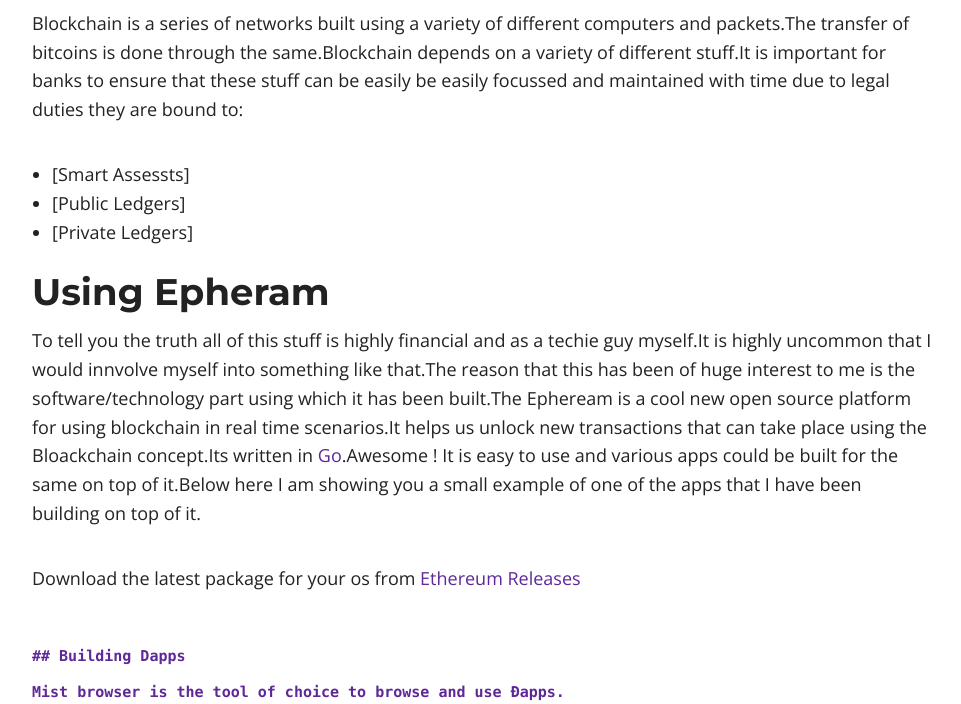
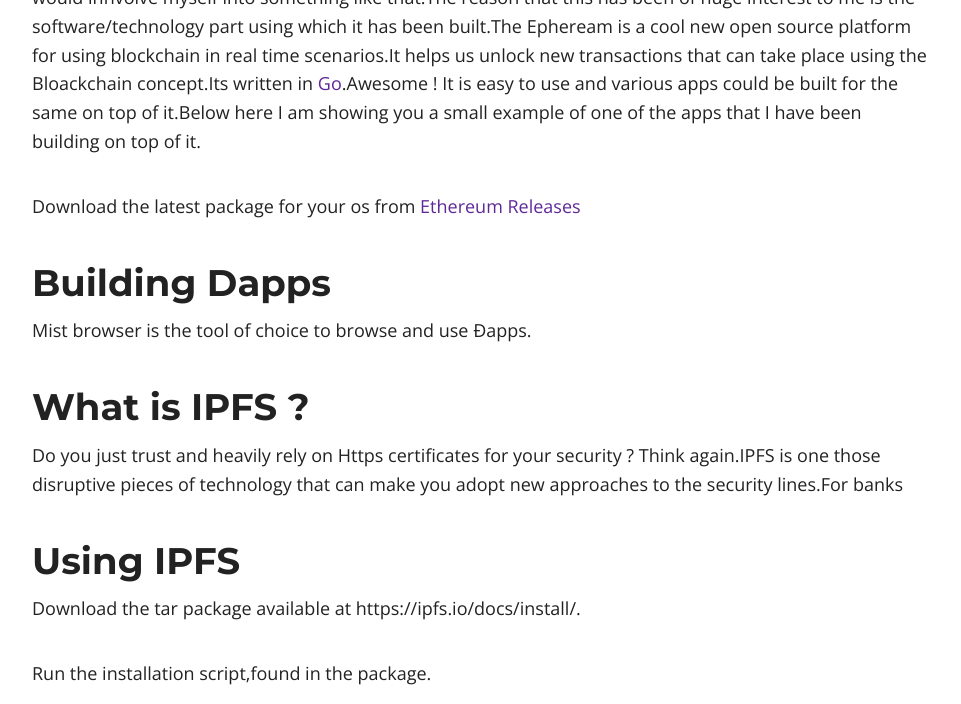
Before and after one commit to ramit05/myblog, a Jekyll site: the page built from _posts/2016-24-12-banking-world.md, in a window 1280 px wide and 1400 px high, scrolled down 3427 px. Shown: the top 704 px of the window, without its empty margins (158-1119 px from the left). Built offline with Jekyll 4.4.1, drawn with Linux system fonts in a browser that asks for light colours; nearby versions of some CDN libraries; comment, search, counter and statistics services are not loaded; some of the changed text lies outside the part shown; grey boxes are pictures that could not be loaded.

Commit message:
correcting problems

`````diff
--- a/_posts/2016-24-12-banking-world.md
+++ b/_posts/2016-24-12-banking-world.md
@@ -60,8 +60,6 @@
 
 Download the latest package for your os from [Ethereum Releases](https://github.com/ethereum/mist/releases)
 
-````
-
 ## Building Dapps
 
 Mist browser is the tool of choice to browse and use Ðapps.
@@ -80,16 +78,18 @@
 
 Initialize the ipfs using:
 
-````
+
 $ ipfs init
-````
+
+
+
 ![ipfs-init](https://cloud.githubusercontent.com/assets/8342133/21089799/0aa57d82-c061-11e6-8e06-23da0c5d1b8c.png)
 
 Note your ipfs hash,and try showing the output using cat:
 
-````
-$
-````
+
+$ ipfs
+
 
 ![ipfs-cat](https://cloud.githubusercontent.com/assets/8342133/21089935/4159eba0-c062-11e6-9961-f29e04797469.png)
 
`````
Also changed, not shown: other parts of _posts/2016-24-12-banking-world.md (+1 -8 lines).
